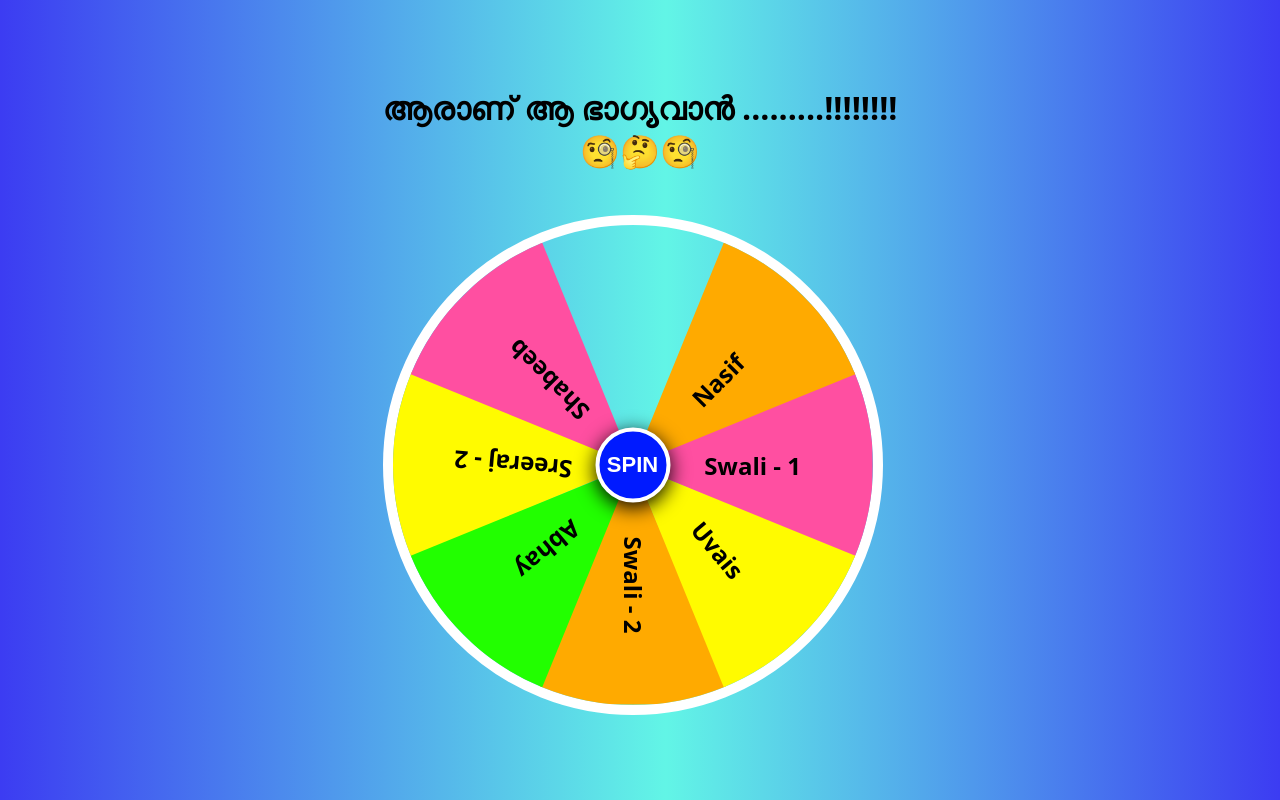
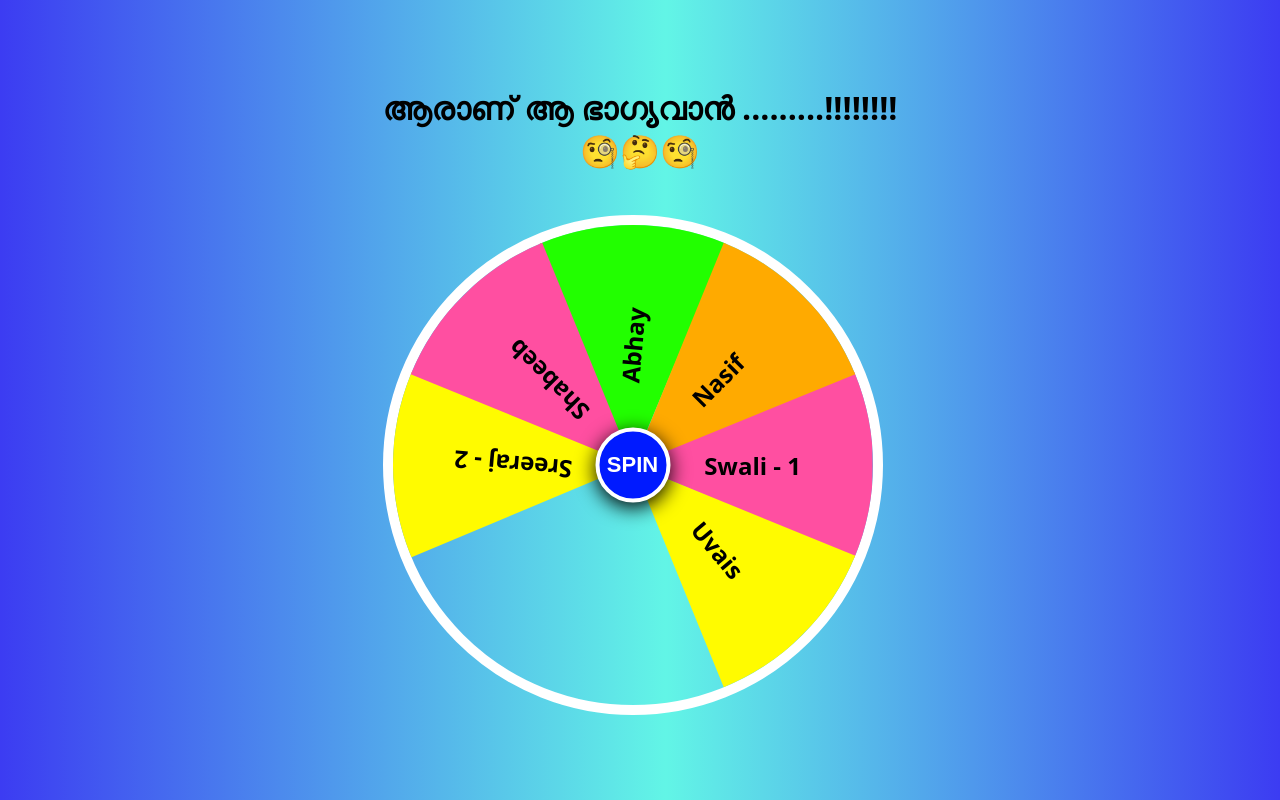
Before and after one commit to Sreeraj-palat/spinning_wheel, a plain HTML site: page index.html in a window 1280 px wide. Drawn offline with Linux system fonts and the light colour scheme.

Commit message:
Update index.html

```diff
--- a/index.html
+++ b/index.html
@@ -13,14 +13,14 @@
 			<div class="box1">
 				<span class="span1"><b>Sreeraj - 2</b></span>
 				<span class="span2"><b>Swali - 1</b></span>
-				<span class="span3"><b>Swali - 2</b></span>
+				<span class="span4"><b>Abhay</b></span>
 
 			</div>
 			<div class="box2">
 				<span class="span1"><b>Uvais</b></span>
 				<span class="span2"><b>Shabeeb</b></span>
 				<span class="span3"><b>Nasif</b></span>
-                		<span class="span4"><b>Abhay</b></span>
+
 			</div>
 		</div>
 
```
